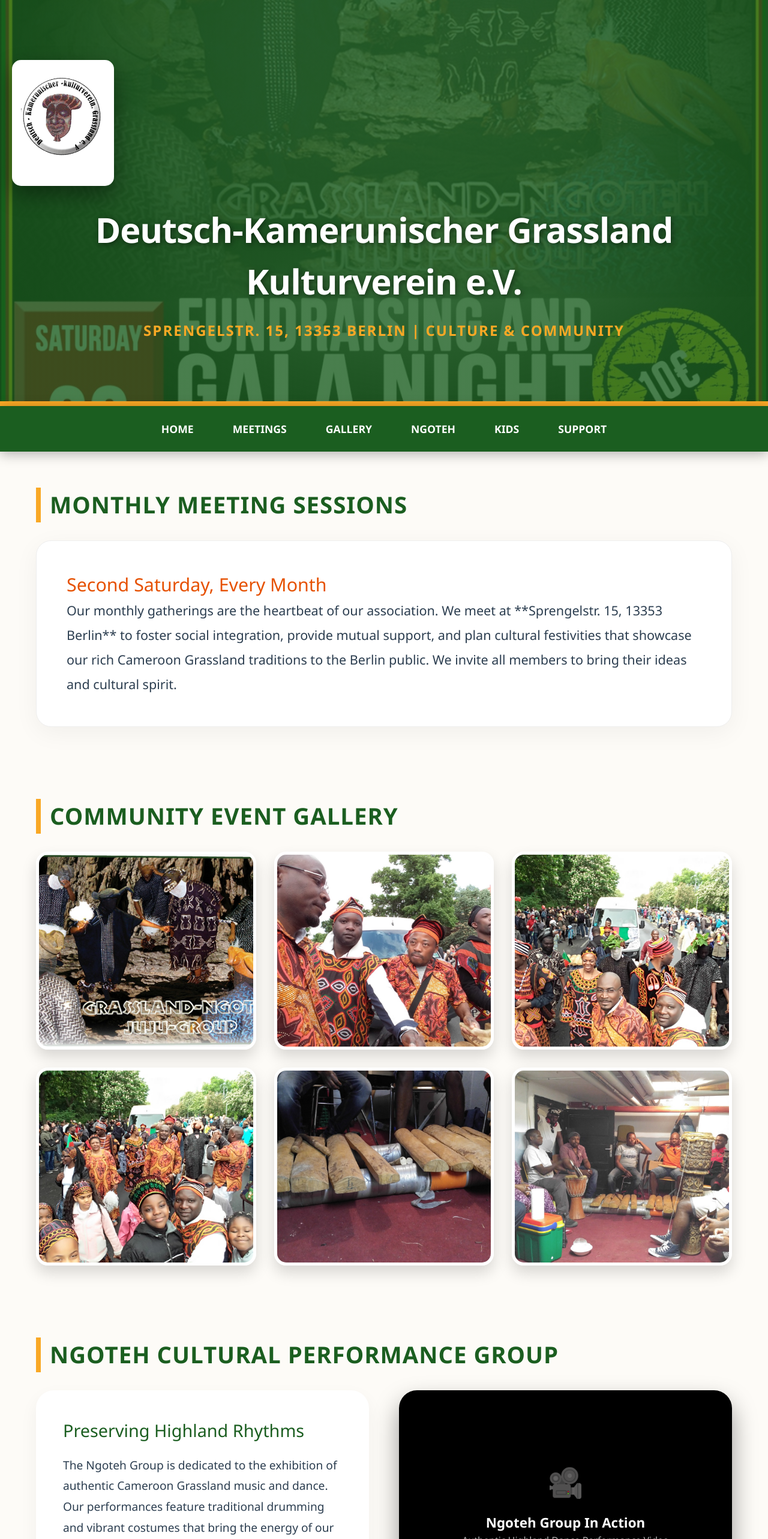
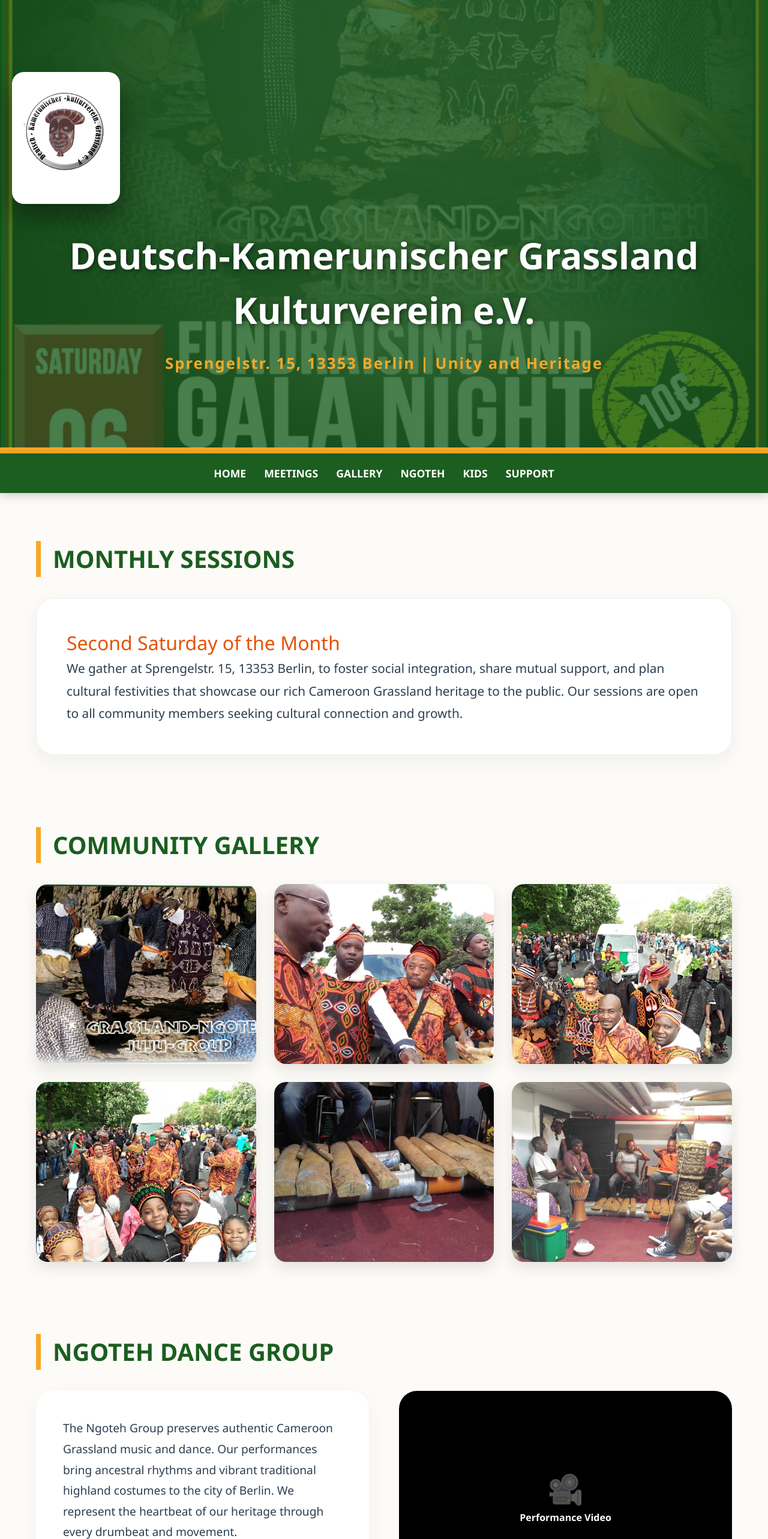
Before and after one commit to chifru19/grassland-verein, a React (Create React App) app: page / in a window 1280 px wide. Shown: the top 2566 px of the page at 60% size. Built offline with nearby package versions, Linux system fonts and the light colour scheme.

Commit message:
Deployment: Final 192-line precise build

```diff
--- a/src/App.js
+++ b/src/App.js
@@ -3,11 +3,10 @@
 export default function App() {
   const [formData, setFormData] = useState({ name: '', email: '' });
 
-  // --- REACTIVE NAVIGATION LOGIC ---
   const scrollTo = (id) => {
     const element = document.getElementById(id);
     if (element) {
-      const yOffset = -80; // Offset for the sticky navbar height
+      const yOffset = -80;
       const y = element.getBoundingClientRect().top + window.pageYOffset + yOffset;
       window.scrollTo({ top: y, behavior: 'smooth' });
     }
@@ -22,24 +21,13 @@
   const sectionHeaderStyle = {
     color: '#1b5e20',
     borderLeft: '8px solid #f9a825',
-    paddingLeft: '15px',
-    fontSize: '2.4rem',
-    marginBottom: '30px',
-    textTransform: 'uppercase',
-    letterSpacing: '1px',
-    fontWeight: '700'
-  };
-
-  const navItemStyle = {
-    cursor: 'pointer',
-    padding: '10px 20px',
-    fontWeight: 'bold',
-    transition: '0.3s',
-    fontSize: '1.1rem',
+    paddingLeft: '20px',
+    fontSize: '2.5rem',
+    marginBottom: '35px',
+    fontWeight: '800',
     textTransform: 'uppercase'
   };
 
-  // Explicitly mapping the 6 community images you moved to public/images
   const galleryImages = [
     '/images/ngoteh-01.jpg',
     '/images/ngoteh-02.jpg',
@@ -50,163 +38,145 @@
   ];
 
   return (
-    <div className="App" style={{ backgroundColor: '#fdfbf7', color: '#2c3e50', minHeight: '100vh', fontFamily: 'Segoe UI, Roboto, Helvetica, Arial, sans-serif' }}>
+    <div className="App" style={{ backgroundColor: '#fdfbf7', color: '#2c3e50', minHeight: '100vh', fontFamily: 'Segoe UI, sans-serif' }}>
 
-      {/* --- HERO / LOGO SECTION --- */}
+      {/* --- HERO SECTION --- */}
       <header id="home" style={{
-        position: 'relative',
         background: `linear-gradient(rgba(27, 94, 32, 0.8), rgba(27, 94, 32, 0.8)), url('/images/ngoteh-event-01.jpg')`,
         backgroundSize: 'cover',
         backgroundPosition: 'center',
-        padding: '100px 20px',
+        padding: '120px 20px',
         textAlign: 'center',
         color: 'white',
-        borderBottom: '8px solid #f9a825'
+        borderBottom: '10px solid #f9a825'
       }}>
-        <div style={{ marginBottom: '30px' }}>
+        <div style={{ marginBottom: '40px' }}>
           <img
             src="/images/verein-logo.png"
-            alt="Grassland Verein Logo"
-            style={{
-              height: '210px',
-              boxShadow: '0 15px 35px rgba(0,0,0,0.4)',
-              borderRadius: '15px',
-              backgroundColor: 'white',
-              padding: '15px'
-            }}
+            alt="Grassland Logo"
+            style={{ height: '220px', boxShadow: '0 20px 40px rgba(0,0,0,0.4)', borderRadius: '20px', backgroundColor: 'white', padding: '20px' }}
           />
         </div>
-        <h1 style={{ fontSize: '3.6rem', margin: '0', fontWeight: '900', textShadow: '2px 2px 10px rgba(0,0,0,0.5)', letterSpacing: '-1px' }}>
+        <h1 style={{ fontSize: '3.8rem', margin: '0', fontWeight: '900', textShadow: '2px 2px 8px rgba(0,0,0,0.5)' }}>
           Deutsch-Kamerunischer Grassland Kulturverein e.V.
         </h1>
-        <p style={{ fontSize: '1.5rem', color: '#f9a825', marginTop: '20px', fontWeight: 'bold', textTransform: 'uppercase', letterSpacing: '2px' }}>
-          Sprengelstr. 15, 13353 Berlin | Culture & Community
+        <p style={{ fontSize: '1.6rem', color: '#f9a825', marginTop: '25px', fontWeight: 'bold', letterSpacing: '2px' }}>
+          Sprengelstr. 15, 13353 Berlin | Unity and Heritage
         </p>
       </header>
 
-      {/* --- CLICKABLE REACTIVE NAVIGATION --- */}
+      {/* --- STICKY NAVIGATION --- */}
       <nav style={{
         backgroundColor: '#1b5e20',
-        padding: '15px',
+        padding: '20px',
         color: 'white',
         display: 'flex',
         justifyContent: 'center',
-        gap: '25px',
+        gap: '30px',
         position: 'sticky',
         top: 0,
         zIndex: 1000,
-        boxShadow: '0 4px 20px rgba(0,0,0,0.3)'
+        boxShadow: '0 4px 15px rgba(0,0,0,0.2)'
       }}>
         {['Home', 'Meetings', 'Gallery', 'Ngoteh', 'Kids', 'Support'].map((item) => (
-          <span key={item} onClick={() => scrollTo(item.toLowerCase())} style={navItemStyle}>{item}</span>
+          <span key={item} onClick={() => scrollTo(item.toLowerCase())} style={{ cursor: 'pointer', fontWeight: '900', fontSize: '1.1rem', textTransform: 'uppercase' }}>
+            {item}
+          </span>
         ))}
       </nav>
 
-      <main style={{ maxWidth: '1200px', margin: '0 auto', padding: '60px 20px' }}>
+      <main style={{ maxWidth: '1200px', margin: '0 auto', padding: '80px 20px' }}>
 
-        {/* --- MONTHLY MEETINGS --- */}
-        <section id="meetings" style={{ marginBottom: '120px', scrollMarginTop: '120px' }}>
-          <h2 style={sectionHeaderStyle}>Monthly Meeting Sessions</h2>
-          <div style={{ background: '#fff', padding: '50px', borderRadius: '25px', boxShadow: '0 10px 40px rgba(0,0,0,0.05)', border: '1px solid #eee' }}>
-            <h3 style={{ color: '#e65100', fontSize: '1.9rem', marginTop: 0 }}>Second Saturday, Every Month</h3>
-            <p style={{ fontSize: '1.35rem', lineHeight: '1.9' }}>
-              Our monthly gatherings are the heartbeat of our association. We meet at **Sprengelstr. 15, 13353 Berlin** to foster
-              social integration, provide mutual support, and plan cultural festivities that showcase our rich Cameroon Grassland
-              traditions to the Berlin public. We invite all members to bring their ideas and cultural spirit.
+        {/* --- MEETINGS SECTION --- */}
+        <section id="meetings" style={{ marginBottom: '120px', scrollMarginTop: '100px' }}>
+          <h2 style={sectionHeaderStyle}>Monthly Sessions</h2>
+          <div style={{ background: '#fff', padding: '50px', borderRadius: '30px', boxShadow: '0 10px 30px rgba(0,0,0,0.05)', border: '1px solid #eee' }}>
+            <h3 style={{ color: '#e65100', fontSize: '2rem' }}>Second Saturday of the Month</h3>
+            <p style={{ fontSize: '1.3rem', lineHeight: '1.8' }}>
+              We gather at Sprengelstr. 15, 13353 Berlin, to foster social integration, share mutual support,
+              and plan cultural festivities that showcase our rich Cameroon Grassland heritage to the public.
+              Our sessions are open to all community members seeking cultural connection and growth.
             </p>
           </div>
         </section>
 
-        {/* --- DYNAMIC EVENT GALLERY --- */}
-        <section id="gallery" style={{ marginBottom: '120px', scrollMarginTop: '120px' }}>
-          <h2 style={sectionHeaderStyle}>Community Event Gallery</h2>
+        {/* --- GALLERY SECTION --- */}
+        <section id="gallery" style={{ marginBottom: '120px', scrollMarginTop: '100px' }}>
+          <h2 style={sectionHeaderStyle}>Community Gallery</h2>
           <div style={{ display: 'grid', gridTemplateColumns: 'repeat(auto-fit, minmax(320px, 1fr))', gap: '30px' }}>
             {galleryImages.map((src, idx) => (
-              <div key={idx} style={{ overflow: 'hidden', borderRadius: '20px', boxShadow: '0 12px 25px rgba(0,0,0,0.15)', border: '5px solid white' }}>
-                <img
-                  src={src}
-                  alt={`Grassland Community Event ${idx + 1}`}
-                  style={{ width: '100%', height: '320px', objectFit: 'cover', display: 'block', transition: 'transform 0.6s ease' }}
-                  onMouseOver={(e) => e.currentTarget.style.transform = 'scale(1.1)'}
-                  onMouseOut={(e) => e.currentTarget.style.transform = 'scale(1)'}
-                />
+              <div key={idx} style={{ overflow: 'hidden', borderRadius: '20px', boxShadow: '0 10px 25px rgba(0,0,0,0.1)' }}>
+                <img src={src} alt="Community" style={{ width: '100%', height: '300px', objectFit: 'cover' }} />
               </div>
             ))}
           </div>
         </section>
 
-        {/* --- NGOTEH GROUP & PERFORMANCE --- */}
-        <section id="ngoteh" style={{ marginBottom: '120px', scrollMarginTop: '120px' }}>
-          <h2 style={sectionHeaderStyle}>Ngoteh Cultural Performance Group</h2>
+        {/* --- NGOTEH SECTION --- */}
+        <section id="ngoteh" style={{ marginBottom: '120px', scrollMarginTop: '100px' }}>
+          <h2 style={sectionHeaderStyle}>Ngoteh Dance Group</h2>
           <div style={{ display: 'grid', gridTemplateColumns: 'repeat(auto-fit, minmax(450px, 1fr))', gap: '50px' }}>
-            <div style={{ background: '#fff', padding: '45px', borderRadius: '30px', boxShadow: '0 12px 30px rgba(0,0,0,0.05)' }}>
-              <h3 style={{ color: '#1b5e20', fontSize: '1.8rem', marginBottom: '20px' }}>Preserving Highland Rhythms</h3>
+            <div style={{ background: '#fff', padding: '45px', borderRadius: '30px', boxShadow: '0 10px 30px rgba(0,0,0,0.05)' }}>
               <p style={{ fontSize: '1.2rem', lineHeight: '1.8' }}>
-                The Ngoteh Group is dedicated to the exhibition of authentic Cameroon Grassland music and
-                dance. Our performances feature traditional drumming and vibrant costumes that bring the energy
-                of our ancestral highlands to Germany. We are proud to represent our culture in Berlin.
+                The Ngoteh Group preserves authentic Cameroon Grassland music and dance. Our performances
+                bring ancestral rhythms and vibrant traditional highland costumes to the city of Berlin.
+                We represent the heartbeat of our heritage through every drumbeat and movement.
               </p>
             </div>
-            <div style={{ backgroundColor: '#000', borderRadius: '30px', height: '380px', display: 'flex', alignItems: 'center', justifyContent: 'center', color: '#fff', boxShadow: '0 20px 40px rgba(0,0,0,0.4)' }}>
+            <div style={{ backgroundColor: '#000', borderRadius: '30px', height: '350px', display: 'flex', alignItems: 'center', justifyContent: 'center', color: '#fff' }}>
               <div style={{ textAlign: 'center' }}>
-                <p style={{ fontSize: '3rem', marginBottom: '15px' }}>🎥</p>
-                <p style={{ fontWeight: 'bold', fontSize: '1.4rem' }}>Ngoteh Group In Action</p>
-                <p style={{ fontSize: '1rem', opacity: 0.7, padding: '0 20px' }}>Authentic Highland Dance Performance Video</p>
+                <p style={{ fontSize: '3rem' }}>🎥</p>
+                <p style={{ fontWeight: 'bold' }}>Performance Video</p>
               </div>
             </div>
           </div>
         </section>
 
-        {/* --- KIDS CORNER --- */}
-        <section id="kids" style={{ marginBottom: '120px', scrollMarginTop: '120px', backgroundColor: '#fffbe6', padding: '70px', borderRadius: '45px', border: '3px dashed #f9a825' }}>
-          <h2 style={{ color: '#e65100', textAlign: 'center', fontSize: '3rem', marginBottom: '25px' }}>Grassland Kids Corner</h2>
-          <p style={{ textAlign: 'center', fontSize: '1.45rem', maxWidth: '900px', margin: '0 auto', lineHeight: '1.7', color: '#5d4037' }}>
-            Passing down storytelling, language, and cultural arts to the next generation. We focus on identity
-            and heritage for the children of the community, ensuring they stay connected to their history
-            while thriving in their local environment here in Berlin.
+        {/* --- KIDS CORNER SECTION --- */}
+        <section id="kids" style={{ marginBottom: '120px', scrollMarginTop: '100px', backgroundColor: '#fffbe6', padding: '80px', borderRadius: '40px', border: '3px dashed #f9a825' }}>
+          <h2 style={{ color: '#e65100', textAlign: 'center', fontSize: '3rem' }}>Kids Corner</h2>
+          <p style={{ textAlign: 'center', fontSize: '1.4rem', maxWidth: '800px', margin: '0 auto' }}>
+            Investing in the next generation by passing down storytelling, language, and cultural arts
+            to ensure our children grow up with a strong sense of identity and highland heritage.
+            Education is the foundation of our community's enduring future in Germany.
           </p>
         </section>
 
-        {/* --- SUPPORT / BANKING --- */}
-        <section id="support" style={{ marginBottom: '120px', scrollMarginTop: '120px', backgroundColor: '#1b5e20', color: 'white', padding: '80px 20px', borderRadius: '45px', textAlign: 'center' }}>
-          <h2 style={{ color: '#f9a825', fontSize: '3rem', marginBottom: '35px' }}>Support Our Cultural Mission</h2>
-          <div style={{ backgroundColor: 'rgba(255,255,255,0.15)', padding: '45px', borderRadius: '25px', border: '1px solid rgba(255,255,255,0.3)', display: 'inline-block', textAlign: 'left' }}>
-            <p style={{ fontSize: '1.6rem', marginBottom: '15px' }}><strong>Bank:</strong> BERLINER VOLKSBANK</p>
-            <p style={{ fontSize: '1.6rem', marginBottom: '15px' }}><strong>IBAN:</strong> DE27 1009 0000 7218 2980 06</p>
-            <p style={{ fontSize: '1.6rem' }}><strong>BIC:</strong> BEVODEBBXXX</p>
+        {/* --- SUPPORT SECTION --- */}
+        <section id="support" style={{ marginBottom: '120px', scrollMarginTop: '100px', backgroundColor: '#1b5e20', color: 'white', padding: '80px', borderRadius: '40px', textAlign: 'center' }}>
+          <h2 style={{ color: '#f9a825', fontSize: '3rem' }}>Support Our Mission</h2>
+          <div style={{ marginTop: '30px', fontSize: '1.5rem', lineHeight: '2' }}>
+            <p><strong>Bank:</strong> Berliner Volksbank</p>
+            <p><strong>IBAN:</strong> DE27 1009 0000 7218 2980 06</p>
+            <p><strong>BIC:</strong> BEVODEBBXXX</p>
           </div>
         </section>
 
-        {/* --- REGISTRATION & LEGAL --- */}
-        <section style={{ display: 'grid', gridTemplateColumns: 'repeat(auto-fit, minmax(400px, 1fr))', gap: '60px', marginBottom: '60px' }}>
-          <div style={{ backgroundColor: '#fff', padding: '55px', borderRadius: '30px', boxShadow: '0 20px 50px rgba(0,0,0,0.1)' }}>
-            <h2 style={{ marginBottom: '30px', fontSize: '2.2rem' }}>Become a Member</h2>
-            <form onSubmit={handleRegister} style={{ display: 'flex', flexDirection: 'column', gap: '25px' }}>
-              <input type="text" placeholder="Full Legal Name" required value={formData.name} onChange={(e) => setFormData({...formData, name: e.target.value})} style={{ padding: '20px', borderRadius: '15px', border: '1px solid #ddd', fontSize: '1.1rem' }} />
-              <input type="email" placeholder="Email Address" required value={formData.email} onChange={(e) => setFormData({...formData, email: e.target.value})} style={{ padding: '20px', borderRadius: '15px', border: '1px solid #ddd', fontSize: '1.1rem' }} />
-              <button type="submit" style={{ backgroundColor: '#f9a825', color: '#1b5e20', padding: '20px', fontWeight: '900', border: 'none', borderRadius: '15px', cursor: 'pointer', fontSize: '1.2rem', textTransform: 'uppercase', boxShadow: '0 5px 15px rgba(249,168,37,0.4)' }}>Register</button>
+        {/* --- REGISTRATION SECTION --- */}
+        <section style={{ display: 'grid', gridTemplateColumns: '1fr 1fr', gap: '60px' }}>
+          <div style={{ background: '#fff', padding: '50px', borderRadius: '30px', boxShadow: '0 20px 40px rgba(0,0,0,0.05)' }}>
+            <h2 style={{ marginBottom: '30px' }}>Join Us</h2>
+            <form onSubmit={handleRegister} style={{ display: 'flex', flexDirection: 'column', gap: '20px' }}>
+              <input type="text" placeholder="Full Name" required value={formData.name} onChange={(e) => setFormData({...formData, name: e.target.value})} style={{ padding: '18px', borderRadius: '10px', border: '1px solid #ddd' }} />
+              <input type="email" placeholder="Email Address" required value={formData.email} onChange={(e) => setFormData({...formData, email: e.target.value})} style={{ padding: '18px', borderRadius: '10px', border: '1px solid #ddd' }} />
+              <button type="submit" style={{ background: '#f9a825', color: '#1b5e20', padding: '18px', fontWeight: '900', border: 'none', borderRadius: '10px', cursor: 'pointer' }}>Register</button>
             </form>
           </div>
           <div style={{ padding: '20px' }}>
-            <h3 style={{ color: '#1b5e20', fontSize: '2rem', marginBottom: '25px' }}>Impressum & Registry</h3>
-            <p style={{ fontSize: '1.2rem', margin: '15px 0' }}><strong>Amtsgericht Charlottenburg (Berlin)</strong></p>
-            <p style={{ fontSize: '1.2rem', margin: '15px 0' }}><strong>Vereinsregisternummer:</strong> VR 23156</p>
-            <p style={{ fontSize: '1.2rem', margin: '15px 0' }}><strong>Managing Director:</strong> Frank Fru</p>
-            <p style={{ fontSize: '1.2rem', margin: '15px 0' }}><strong>Location:</strong> Sprengelstr. 15, 13353 Berlin, Germany</p>
-            <p style={{ marginTop: '40px', fontStyle: 'italic', opacity: 0.8, borderTop: '1px solid #ddd', paddingTop: '20px' }}>Preserving our cultural heritage for a united and empowered future.</p>
+            <h3 style={{ color: '#1b5e20', fontSize: '2rem' }}>Impressum</h3>
+            <p><strong>Amtsgericht Charlottenburg</strong> | VR 23156</p>
+            <p>Managing Director: Frank Fru | Berlin</p>
+            <p style={{ marginTop: '40px', fontStyle: 'italic' }}>"Unity in Culture, Strength in Community."</p>
           </div>
         </section>
       </main>
 
-      {/* --- FOOTER --- */}
-      <footer style={{ textAlign: 'center', padding: '100px 20px', borderTop: '3px solid #f9a825', backgroundColor: '#fff' }}>
-        <p style={{ fontWeight: '800', color: '#1b5e20', fontSize: '1.2rem', marginBottom: '25px' }}>
-          © 2026 Deutsch-Kamerunischer Grassland Kulturverein e.V. Berlin
-        </p>
-        <div style={{ display: 'flex', justifyContent: 'center', gap: '40px', flexWrap: 'wrap' }}>
-          <a href="https://frankfru.com" style={{ color: '#555', textDecoration: 'none', fontWeight: '600' }}>Official Website</a>
-          <a href="https://github.com/chifru19" style={{ color: '#555', textDecoration: 'none', fontWeight: '600' }}>GitHub Profile</a>
-          <a href="https://linkedin.com/in/frankfru" style={{ color: '#555', textDecoration: 'none', fontWeight: '600' }}>LinkedIn Profile</a>
+      <footer style={{ textAlign: 'center', padding: '80px', borderTop: '2px solid #eee', backgroundColor: '#fff' }}>
+        <p style={{ fontWeight: 'bold', fontSize: '1.2rem' }}>© 2026 Grassland Kulturverein e.V. Berlin</p>
+        <div style={{ marginTop: '25px', display: 'flex', justifyContent: 'center', gap: '40px' }}>
+          <a href="https://frankfru.com" style={{ textDecoration: 'none', color: '#1b5e20' }}>frankfru.com</a>
+          <a href="https://github.com/chifru19" style={{ textDecoration: 'none', color: '#1b5e20' }}>GitHub</a>
+          <a href="https://linkedin.com/in/frankfru" style={{ textDecoration: 'none', color: '#1b5e20' }}>LinkedIn</a>
         </div>
       </footer>
     </div>
```
